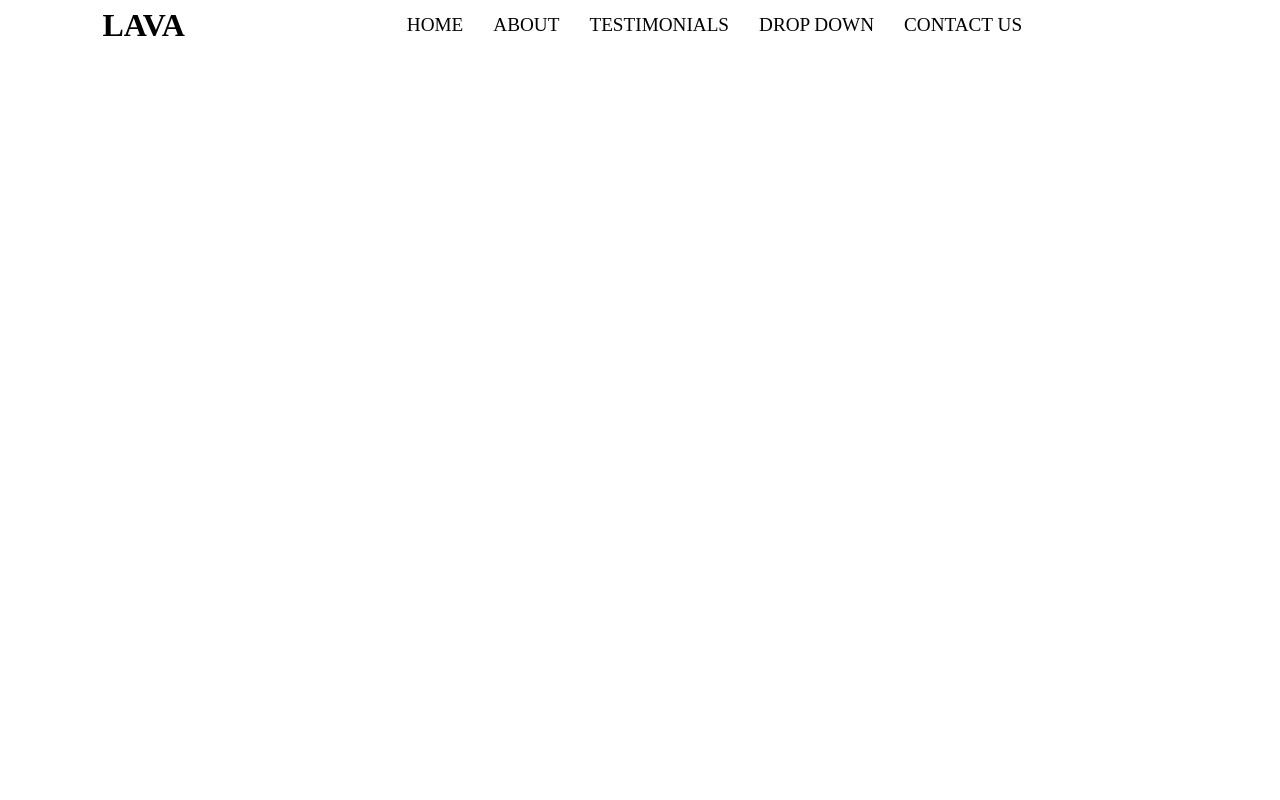
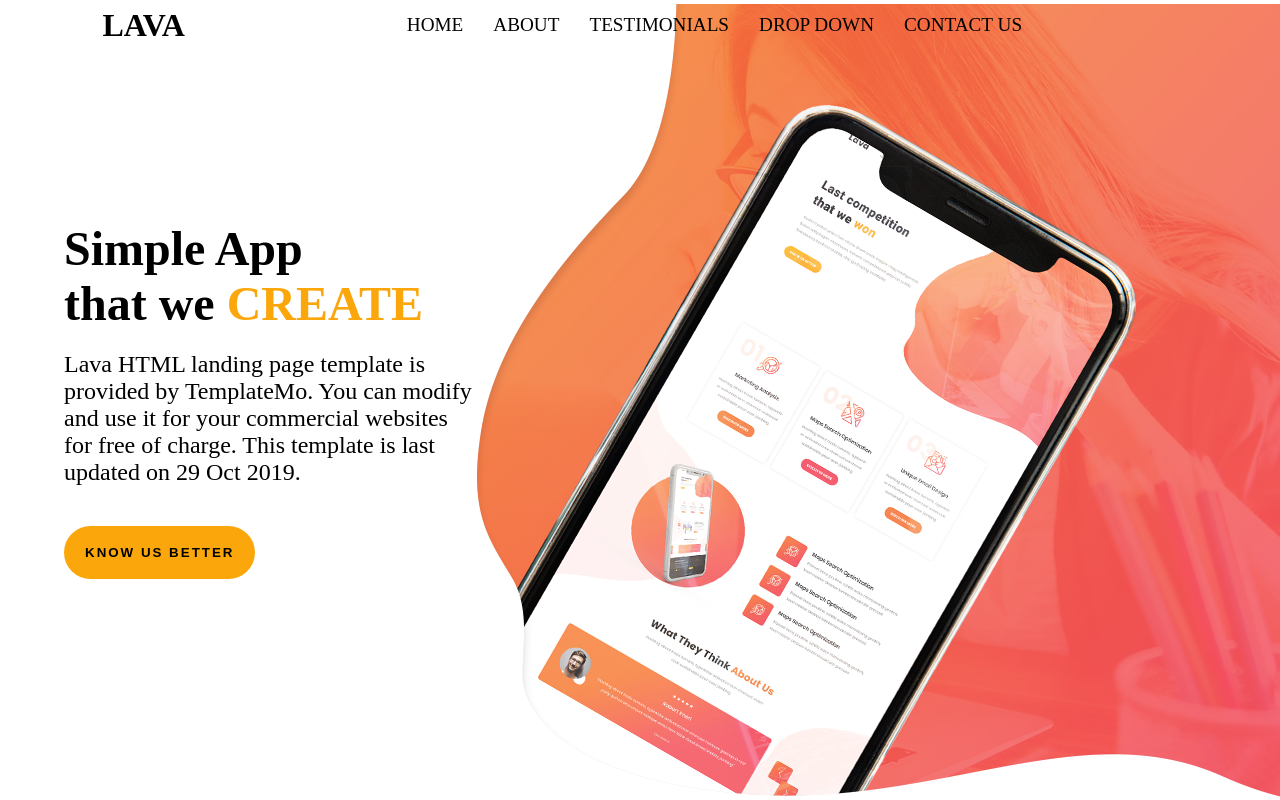
Before and after one commit to DevMdAsif/scss-project, a plain HTML site: page index.html in a window 1280 px wide. Drawn offline with Linux system fonts and the light colour scheme.

Commit message:
hero-section-added

```diff
--- a/index.html
+++ b/index.html
@@ -19,7 +19,14 @@
       <li><a href="">CONTACT US</a></li>
     </ul>
   </nav>
-
+  <section class="hero-section">
+    <div>
+      <h3>Simple App <br> that we <span>CREATE</span></h3>
+      <p>Lava HTML landing page template is provided by TemplateMo. You can modify and use it for your commercial websites for free of charge. This template is last updated on 29 Oct 2019.</p>
+      <button>KNOW US BETTER</button>
+    </div>
+    <img src="./images/banner-bg.png" alt="">
+  </section>
 
 </body>
 </html>
--- a/style.scss
+++ b/style.scss
@@ -38,3 +38,37 @@ nav{
         }
     }
 }
+.hero-section{
+    width: 100%;
+    height: 100vh;
+    position: relative;
+    display: flex;
+    justify-content: space-between;
+    align-items: center;
+
+    div{
+        margin-left: 5%;
+        h3{
+            font-weight: bold;
+            font-size: xxx-large;
+            margin-bottom: 20px;
+            span{
+                color: $color;
+            }
+        }
+        p{
+            font-size: x-large;
+        }
+        button{
+            margin-top: 40px;
+            background-color: $color;
+            padding: 18px 20px;
+            border: 1px solid transparent;
+            border-radius: 40px;
+            font-weight: bold;
+            letter-spacing: 2px;
+
+        }
+    }
+
+}
```
Also changed, not shown: style.css, 1 other file.
